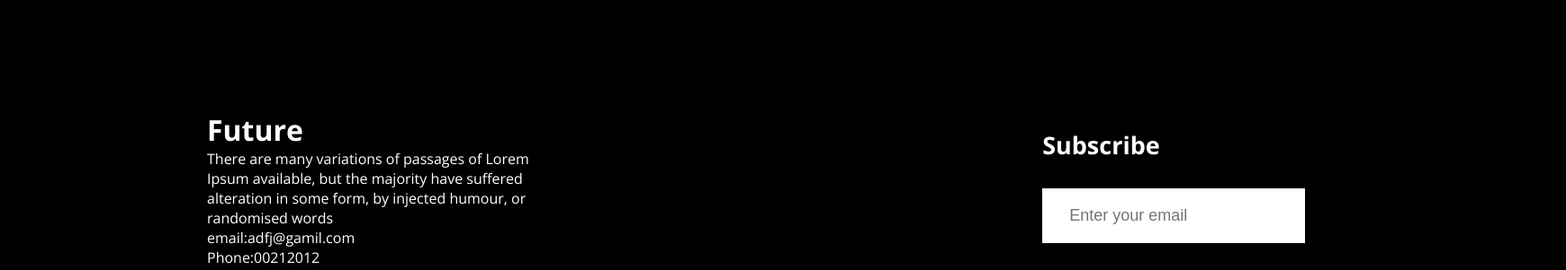
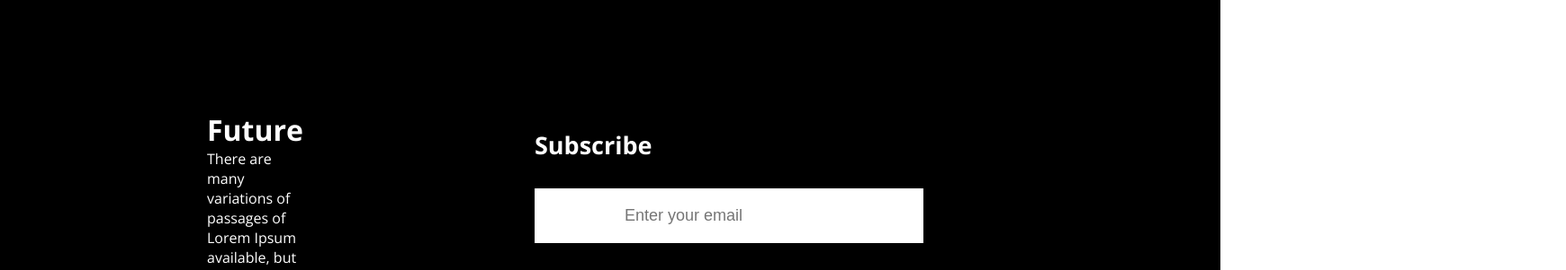
Before and after one commit to shohartoghagra/new-year-me, a plain HTML site: page index.html in a window 1280 px wide. Shown: the part 2830-3131 px from the top of the page at 90% size, 1740 px wide, since content can reach past the window. Drawn offline with nearby package versions, Linux system fonts and the light colour scheme.

Commit message:
add new item

```diff
--- a/style/index.css
+++ b/style/index.css
@@ -161,7 +161,7 @@ footer{
     align-items: center;
 
     color: white;
-    width: 100%;
+    width: 70%;
 }
 
 .footer-container-section{
@@ -178,7 +178,7 @@ padding-bottom: 30px;
 }
 .Subscribe, input{
     margin-bottom: 20px;
-    padding: 20px 30px;
+    padding: 20px 100px;
     border: none;
     font-size: 18px;
 }
```
Also changed, not shown: index.html (+1 -4 lines).
